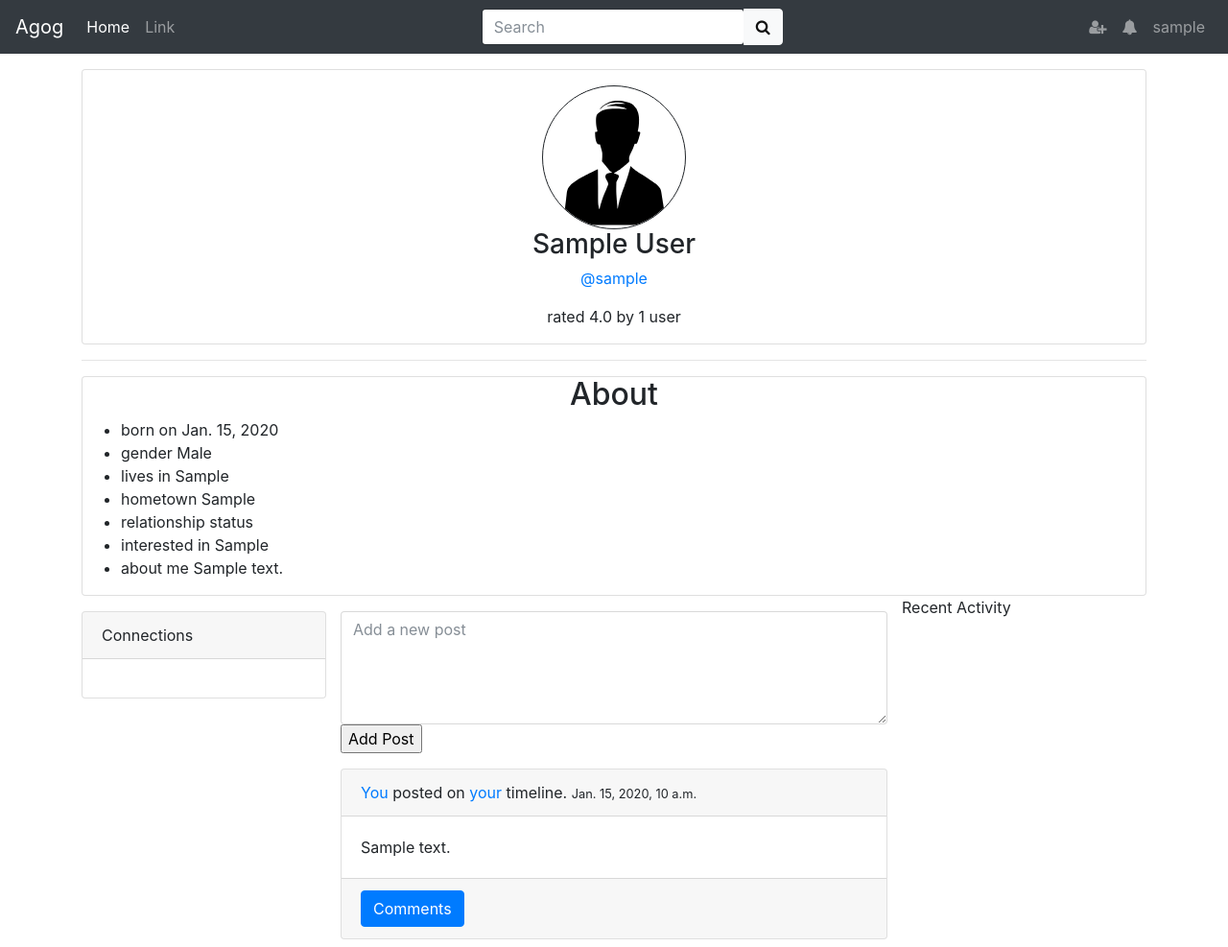
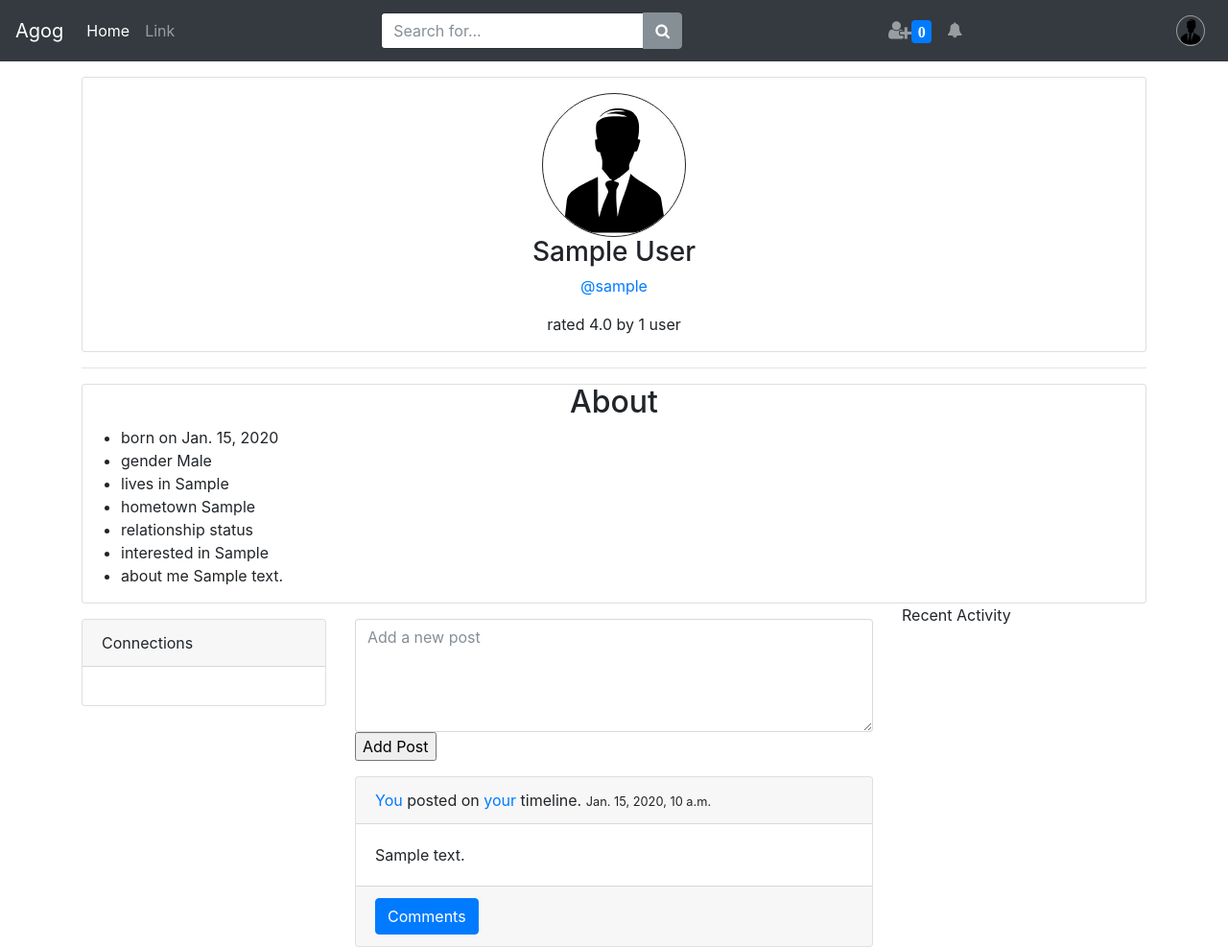
Before and after one commit to hsagarthegr8/agog, a Django app: page /profile/ in a window 1280 px wide. Shown: the whole page at 96% size. Run offline with Django 3.2, Linux system fonts and the light colour scheme; a user stored in the database is signed in; tables that the repository leaves empty hold one stand-in row (values such as "Sample post"); some libraries are stand-ins or nearby versions.

Commit message:
Added connection requests on the nav bar

```diff
--- a/feeds/templates/feeds/add_post_form.html
+++ b/feeds/templates/feeds/add_post_form.html
@@ -1,6 +1,6 @@
 <form action="{% url 'feeds:add_post' object.username %}" method="post">
     {% csrf_token %}
-    <div class="form-group row form-post">
+    <div class="form-group form-post">
         <input type="hidden" name="redirect_to" value="{{ redirect_to }}">
         <textarea class="form-control" name="message" placeholder="Add a new post" rows = "5" required=1></textarea>
         <button type="submit" class="align-right">Add Post</button>
--- a/feeds/templates/feeds/post.html
+++ b/feeds/templates/feeds/post.html
@@ -1,7 +1,7 @@
 {% load static %}
 {% include 'feeds/add_post_form.html' %}
     {% for post in posts %}
-    <div class="card row"  >
+    <div class="card "  >
         <div class="card-header">
                 <a href="{% url 'profiles:profile' username=post.posted_by.username %}">
                     {% if post.posted_by == request.user %}
@@ -31,7 +31,7 @@
             </button>
         </div>
     </div>
-    <div class="collapse row " id="{{ post.id }}comment">
+    <div class="collapse  " id="{{ post.id }}comment">
         <div class="card card-body comment">
             <dl>
             {% for comment in post.comment_set.all %}
--- /dev/null
+++ b/profiles/templates/profiles/snippets/nav-request.html
@@ -0,0 +1,37 @@
+    <div class="dropdown-menu " aria-labelledby="requests" style="width: 10cm; height: 10cm" >
+    <table class="table table-striped request-nav">
+        <thead>
+        <tr>
+            <th>Connection Requests</th>
+        </tr>
+        </thead>
+        <tbody>
+            {% for conn in object.get_requests %}
+                <tr>
+                <td>
+            <a href="{% url 'profiles:profile' username=conn.user1.username %}">{{ conn.user1.full_name }}</a> sent you a connection request.<br/>
+            <a href="{% url 'profiles:accept_request' id=conn.id %}"><button class="btn btn-outline-primary" type="button">Accept</button></a>
+            <a href="{% url 'profiles:delete_request' id=conn.id %}"><button class="btn btn-outline-danger" type="button">Reject</button></a>
+                </td>
+            {% empty %}
+                <td>
+                No new Requests
+                </td>
+                </tr>
+        {% endfor %}
+        </tr>
+        </tbody>
+    </table>
+
+    <!--<div class="dropdown-header">Connection Requests</div>
+    <div class="dropdown-divider"></div>
+    <div class="container">
+        {% for conn in object.get_requests %}
+            <a href="{% url 'profiles:profile' username=conn.user1.username %}">{{ conn.user1.full_name }}</a> sent you a connection request.<br/>
+            <a href="{% url 'profiles:accept_request' id=conn.id %}"><button class="btn btn-outline-primary" type="button">Accept</button></a>
+            <a href="{% url 'profiles:delete_request' id=conn.id %}"><button class="btn btn-outline-danger" type="button">Reject</button></a>
+            {% empty %}
+                No new Requests
+        {% endfor %}
+    </div>-->
+    </div>
--- a/profiles/templates/profiles/timeline.html
+++ b/profiles/templates/profiles/timeline.html
@@ -8,7 +8,7 @@
             <div class="card">
                 <div class="card-body text-center">
                     {% if object.gender == "M" %}
-                        <img class="rounded-circle" src="{% static 'profiles/avatars/male.svg' %}" style="width: 150px ; height: 150px ; border:solid 1px" />
+                        <img class="rounded-circle " src="{% static 'profiles/avatars/male.svg' %}" style="width: 150px ; height: 150px ; border:solid 1px" />
                     {% else %}
                         <img class="rounded-circle" src="{% static 'profiles/avatars/female.svg' %}" style="width: 150px ; height: 150px ; border:solid 1px" />
                     {% endif %}
--- a/static/base.css
+++ b/static/base.css
@@ -1,6 +1,6 @@
 .nav-avatar {
-    height: 30px;
-    width: 30px;
+    height:2rem;
+    border: solid 1px;
 }
 
 .card, .form-post {
@@ -10,3 +10,7 @@
 .comment {
     margin-top:0em;
 }
+
+.request-nav {
+    margin-top: 0px;
+}
--- a/templates/snippets/nav.html
+++ b/templates/snippets/nav.html
@@ -1,3 +1,4 @@
+{% load static %}
 <nav class="navbar navbar-expand-md navbar-dark bg-dark">
     <a class="navbar-brand" href="{% url 'home' %}">Agog</a>
     <button class="navbar-toggler" type="button" data-toggle="collapse" data-target="#navbarsExampleDefault" aria-controls="navbarsExampleDefault" aria-expanded="false" aria-label="Toggle navigation">
@@ -13,42 +14,49 @@
                 <a class="nav-link" href="#">Link</a>
             </li>
         </ul>
-       {% if user.is_authenticated %}
-        <form class="form-inline mr-auto">
-            <input class="form-control" type="text" placeholder="Search" aria-label="Search">
-            <span class="input-group-btn">
-                <button class="btn btn-light" type="submit">
-                    <i class="fa fa-search" aria-hidden="true"></i>
-                </button>
-            </span>
-        </form>
+        {% if user.is_authenticated %}
+            <form class="form-inline mr-auto" method="get" action="{% url 'utils:search' %}">
+                <div class="input-group">
+                    <input type="text" class="form-control" placeholder="Search for..." name="q">
+                    <span class="input-group-btn">
+                        <button class="btn btn-secondary" type="submit"><i class="fa fa-search" aria-hidden="true"></i></button>
+                    </span>
+                </div>
+            </form>
         {% endif %}
 
-        <ul class="navbar-nav">
+        <ul class="navbar-nav mr-auto">
             {% if user.is_authenticated %}
-                <li class="nav-item dropdown">
-                    <a class="nav-link " href="http://example.com" id="dropdown01" data-toggle="dropdown" aria-haspopup="true" aria-expanded="false">
-                        <i class="fa fa-user-plus"></i>
+                <div class="nav-item dropdown">
+                    <a class="nav-link " href="#" id="requests" data-toggle="dropdown" aria-haspopup="true" aria-expanded="false">
+                        <i class="fa fa-user-plus fa-lg"><span class="badge badge-primary">{{ object.get_requests.count }}</span> </i>
                     </a>
-                    <div class="dropdown-menu" aria-labelledby="dropdown01">
+                    {% include 'profiles/snippets/nav-request.html' %}
+                </div>
+
+                <div class="nav-item dropdown">
+                    <a class="nav-link " href="http://example.com" id="notifications" data-toggle="dropdown" aria-haspopup="true" aria-expanded="false">
+                        <i class="fa fa-bell"></i>
+                    </a>
+                    <div class="dropdown-menu" aria-labelledby="notifications">
                         <a class="dropdown-item" href="{% url 'profiles:profile' %}">Profile</a>
                         <a class="dropdown-item" href="#">Settings</a>
                         <a class="dropdown-item" href="{% url 'accounts:logout' %}">Logout</a>
                     </div>
-                </li>
+                </div>
+            {% endif %}
+        </ul>
+        <ul class="navbar-nav">
+            {% if user.is_authenticated %}
                 <li class="nav-item dropdown">
-                    <a class="nav-link " href="http://example.com" id="dropdown01" data-toggle="dropdown" aria-haspopup="true" aria-expanded="false">
-                        <i class="fa fa-bell"></i>
+                    <a class="nav-link" href="http://example.com" id="dropdown01" data-toggle="dropdown" aria-haspopup="true" aria-expanded="false">
+                        {% if object.gender == "M" %}
+                            <img class="rounded-circle nav-avatar" src="{% static 'profiles/avatars/male.svg' %}" />
+                        {% else %}
+                            <img class="rounded-circle" src="{% static 'profiles/avatars/female.svg' %}" />
+                        {% endif %}
                     </a>
-                    <div class="dropdown-menu" aria-labelledby="dropdown01">
-                        <a class="dropdown-item" href="{% url 'profiles:profile' %}">Profile</a>
-                        <a class="dropdown-item" href="#">Settings</a>
-                        <a class="dropdown-item" href="{% url 'accounts:logout' %}">Logout</a>
-                    </div>
-                </li>
-                <li class="nav-item dropdown">
-                    <a class="nav-link " href="http://example.com" id="dropdown01" data-toggle="dropdown" aria-haspopup="true" aria-expanded="false">{{ request.user}}</a>
-                    <div class="dropdown-menu" aria-labelledby="dropdown01">
+                    <div class="dropdown-menu dropdown-menu-right" aria-labelledby="dropdown01">
                         <a class="dropdown-item" href="{% url 'profiles:profile' %}">Profile</a>
                         <a class="dropdown-item" href="#">Settings</a>
                         <a class="dropdown-item" href="{% url 'accounts:logout' %}">Logout</a>
```
